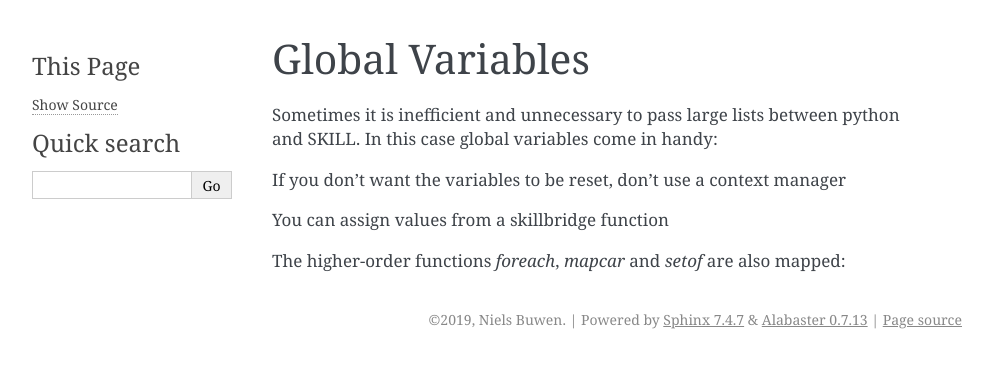
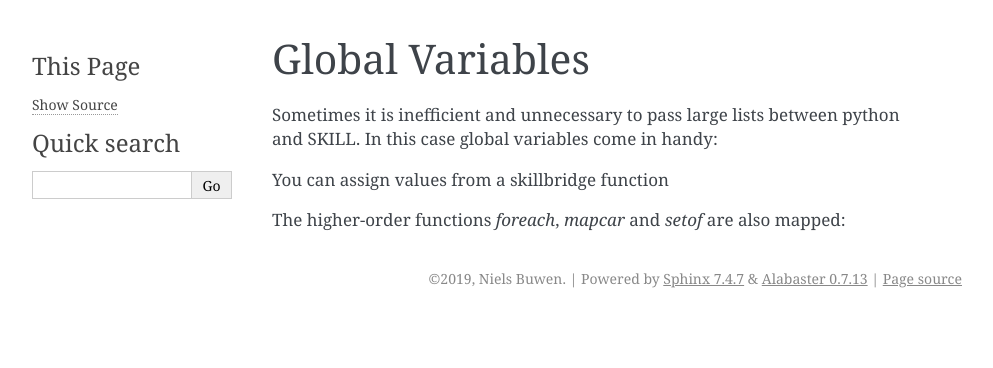
Before and after one commit to unihd-cag/skillbridge, a Sphinx documentation site: the page built from docs/examples/globals.rst, in a window 1280 px wide. Shown: the top 368 px of the page, without its empty margins (148-1141 px from the left). Built offline with Sphinx 7.4.7, drawn with Linux system fonts in a browser that asks for light colours; some of the changed lines change nothing that is shown.

Commit message:
Update docs

```diff
--- a/docs/examples/globals.rst
+++ b/docs/examples/globals.rst
@@ -11,32 +11,17 @@
 
     ws = Workspace.open()
 
-    with ws.globals('my_globals') as my_globals:
-        # assign a value from python
-        my_globals.x = 2
-        my_globals.y = 3
+    my_globals = ws.globals('my_globals')
+    # assign a value from python
+    my_globals.x << 2
+    my_globals.y << 3
 
-        # read variable on python side
-        print(my_globals.x() + my_globals.y())
+    # read variable on python side
+    print(my_globals.x() + my_globals.y())
 
-        # use variable on SKILL side
-        print(ws['add'](my_globals.x, my_globals.y))
+    # use variable on SKILL side
+    print(ws['plus'](my_globals.x, my_globals.y))
 
-       # variables are set to nil here
-
-
-
-If you don't want the variables to be reset, don't use a context manager
-
-.. code-block:: python
-    from skillbridge import Workspace
-
-    ws = Workspace.open()
-
-    my_globals = ws.globals('my_globals')
-    my_globals.x = 2
-
-    # variable is never set to nil
 
 You can assign values from a skillbridge function
 
@@ -46,25 +31,28 @@
     ws = Workspace.open()
 
     my_globals = ws.globals('my_globals')
-    # important: use `raw` and `lazy`
-    my_globals.shapes.raw = ws.ge.get_sel_set.lazy()
+    # important: use `var` here
+    my_globals.shapes << ws.ge.get_sel_set.var()
+
+    # length is calculated on SKILL side
+    print(ws['length'](my_globals.shapes))
 
 
 The higher-order functions `foreach`, `mapcar` and `setof` are also mapped:
 
 .. code-block:: python
-    from skillbridge import Workspace, Var, loop_var
+    from skillbridge import Workspace, loop_var
 
     ws = Workspace.open()
 
     my_globals = ws.globals('my_globals')
-    my_globals.shapes.raw = ws.ge.get_sel_set.lazy()
+    my_globals.shapes << ws.ge.get_sel_set.var()
 
     # get the boxes
-    my_globals.boxes.raw = my_globals.shapes.map(loop_var.b_box)
+    my_globals.boxes << my_globals.shapes.map(loop_var.b_box)
 
     # filter rectangles
-    my_globals.rects.raw = my_globals.shapes.filter(loop_var.obj_type == 'rect')
+    my_globals.rects << my_globals.shapes.filter(loop_var.obj_type == 'rect')
 
     # delete all shapes
-    my_globals.shapes.foreach(ws.db.delete_object.lazy(loop_var))
+    my_globals.shapes.for_each(ws.db.delete_object.var(loop_var))
```
